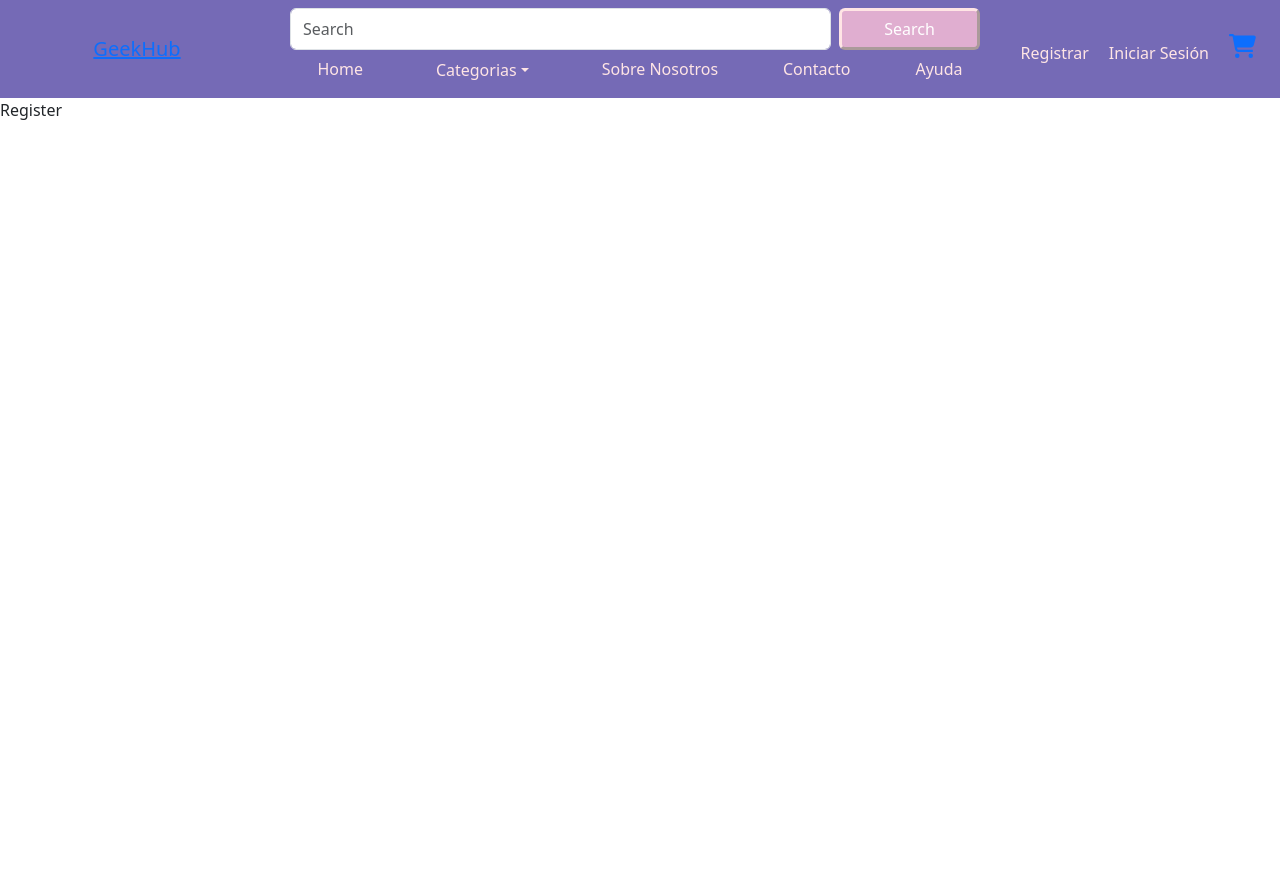
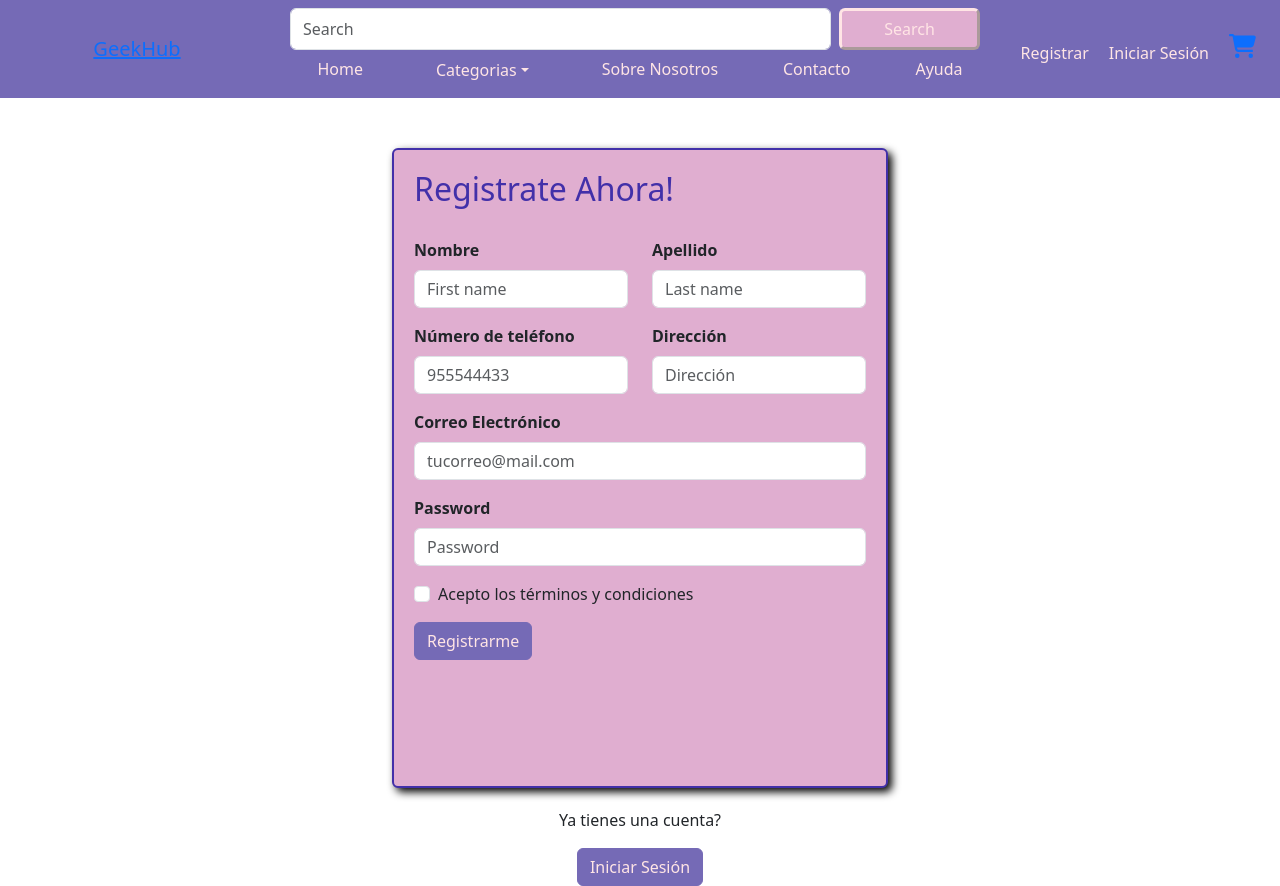
Before and after one commit to yesminalina/geekhub-marketplace, a React (Vite) app in the folder CLIENT/: page /register in a window 1280 px wide. Before the commit the page ends 800 px from the top, so only its background shows below. Built offline with nearby package versions, Linux system fonts and the light colour scheme.

Commit message:
Add register view and startRating

```diff
--- /dev/null
+++ b/CLIENT/src/views/register/Register.css
@@ -0,0 +1,61 @@
+.principal {
+    display: flex;
+    flex-direction: column;
+    align-items: center;
+    margin-top: 30px;
+}
+
+.register-card {
+       background-color: #E0AED0;
+       width: 31rem !important;
+       height: 40rem !important;
+       margin: 20px 0 20px 0 !important;
+       padding: 20px;
+       border: 2px solid #4230a9;
+       box-shadow: 4px 4px 8px rgba(0, 0, 0, 1)
+}
+
+.card-title {
+    margin-bottom: var(--bs-card-title-spacer-y);
+    color: #4230a9;
+    font-size: 2rem;
+    margin-bottom: 30px;
+}
+
+.form-label {
+    font-weight: bold;
+}
+
+.btn-primary {
+    --bs-btn-color: #FFE5E5;
+    --bs-btn-bg: #756AB6;
+    --bs-btn-border-color: #756AB6;
+    --bs-btn-hover-color: #FFE5E5;
+    --bs-btn-hover-bg: #4230a9;
+    --bs-btn-hover-border-color: #4230a9;
+    --bs-btn-focus-shadow-rgb: 49, 132, 253;
+    --bs-btn-active-color: #FFE5E5;
+    --bs-btn-active-bg: #4230a9;
+    --bs-btn-active-border-color: #4230a9;
+    --bs-btn-active-shadow: inset 0 3px 5px rgba(0, 0, 0, 0.125);
+    --bs-btn-disabled-color: #FFE5E5;
+    --bs-btn-disabled-bg: #756AB6;
+    --bs-btn-disabled-border-color: #756AB6;
+}
+
+.valid-feedback {
+    display: none;
+    width: 100%;
+    margin-top: .25rem;
+    font-size: .875em;
+    font-family: 'Roboto Mono';
+    color: #FFE5E5;
+}
+
+.form-check-input.is-valid~.form-check-label, .was-validated .form-check-input:valid~.form-check-label {
+    color: #FFE5E5;
+}
+
+.form-check-input.is-valid, .was-validated .form-check-input:valid {
+    border-color: #756AB6;
+}
--- a/CLIENT/src/views/register/Register.jsx
+++ b/CLIENT/src/views/register/Register.jsx
@@ -1,6 +1,93 @@
+import './Register.css'
+import { Card, Button, Col, Form, Row } from 'react-bootstrap'
+import { useState } from 'react'
+import { useNavigate } from 'react-router-dom'
+
 const Register = () => {
+  const [validated, setValidated] = useState(false)
+  const navigate = useNavigate()
+
+  const handleClick = () => {
+    navigate('/login')
+  }
+
+  const handleSubmit = (event) => {
+    const form = event.currentTarget
+    if (form.checkValidity() === false) {
+      event.preventDefault()
+      event.stopPropagation()
+    }
+
+    setValidated(true)
+  }
+
   return (
-    <div>Register</div>
+    <div className='principal'>
+      <Card className='register-card'>
+        <Card.Title>Registrate Ahora!</Card.Title>
+        <Form noValidate validated={validated} onSubmit={handleSubmit}>
+          <Row className='mb-3'>
+            <Form.Group as={Col} md='6' controlId='validationCustom01'>
+              <Form.Label>Nombre</Form.Label>
+              <Form.Control
+                required
+                type='text'
+                placeholder='First name'
+                /* defaultValue='Anne' */
+              />
+              <Form.Control.Feedback>Aceptado!</Form.Control.Feedback>
+            </Form.Group>
+            <Form.Group as={Col} md='6' controlId='validationCustom02'>
+              <Form.Label>Apellido</Form.Label>
+              <Form.Control
+                required
+                type='text'
+                placeholder='Last name'
+                /* defaultValue='Smith' */
+              />
+              <Form.Control.Feedback>Aceptado!</Form.Control.Feedback>
+            </Form.Group>
+          </Row>
+          <Row className='mb-3'>
+            <Form.Group as={Col} md='6' controlId='validationCustom03'>
+              <Form.Label>Número de teléfono</Form.Label>
+              <Form.Control type='text' placeholder='955544433' required />
+              <Form.Control.Feedback type='invalid'>
+                Por favor ingresa un número válido
+              </Form.Control.Feedback>
+            </Form.Group>
+            <Form.Group as={Col} md='6' controlId='validationCustom04'>
+              <Form.Label>Dirección</Form.Label>
+              <Form.Control type='text' placeholder='Dirección' required />
+              <Form.Control.Feedback type='invalid'>
+                Por favor ingresa una dirección válida
+              </Form.Control.Feedback>
+            </Form.Group>
+          </Row>
+          <Form.Group className='mb-3' controlId='formBasicEmail'>
+            <Form.Label>Correo Electrónico</Form.Label>
+            <Form.Control type='email' placeholder='tucorreo@mail.com' />
+          </Form.Group>
+
+          <Form.Group className='mb-3' controlId='formBasicPassword'>
+            <Form.Label>Password</Form.Label>
+            <Form.Control type='password' placeholder='Password' />
+          </Form.Group>
+          <Form.Group className='mb-3'>
+            <Form.Check
+              required
+              label='Acepto los términos y condiciones'
+              feedback='Debes aceptar los términos y condiciones para crear una cuenta'
+              feedbackType='invalid'
+            />
+          </Form.Group>
+          <Button type='submit'>Registrarme</Button>
+        </Form>
+      </Card>
+      <p>Ya tienes una cuenta?</p>
+      <Button type='button' onClick={handleClick}>Iniciar Sesión</Button>
+    </div>
   )
 }
+
 export default Register
```
Also changed, not shown: CLIENT/src/components/startRating/StarRating.css (added, +15 -0 lines), CLIENT/src/components/startRating/StarRating.jsx (added, +31 -0 lines), CLIENT/src/views/register/Rgister.css (deleted).
